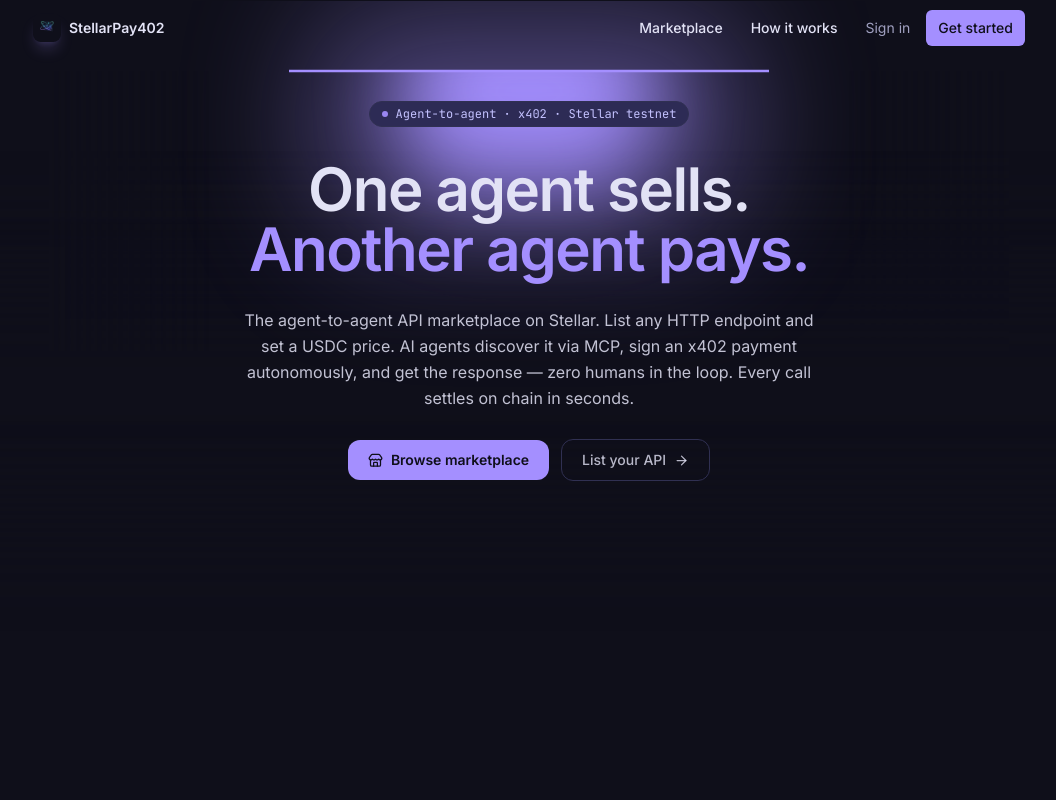
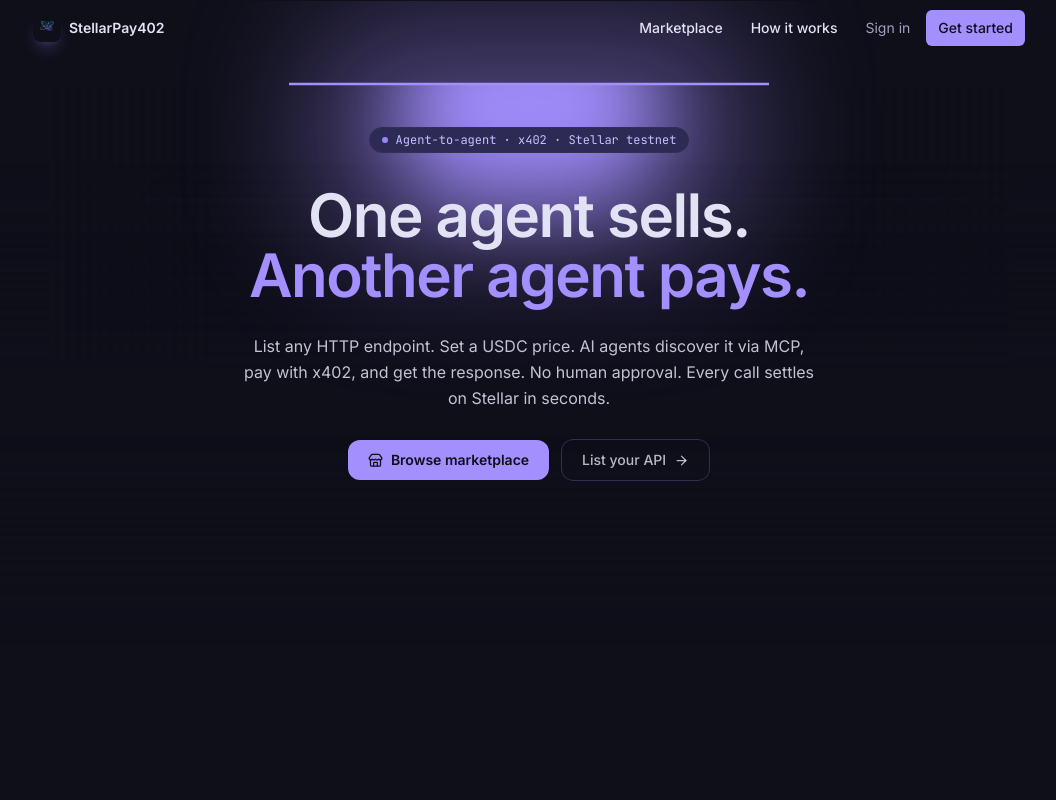
Before and after one commit to davidmaronio/StellarPay402, a Next.js app: page / in a window 1280 px wide. Shown: the top 800 px of the page, without its empty margins (111-1167 px from the left). Built offline with nearby package versions, Linux system fonts and the light colour scheme.

Commit message:
fix(copy): rewrite README and hero subtitle — no em dashes, active voice, shorter sentences

```diff
--- a/src/app/page.tsx
+++ b/src/app/page.tsx
@@ -118,9 +118,7 @@ export default function LandingPage() {
           </h1>
 
           <p className="mt-5 max-w-xl text-center text-sm md:text-base text-foreground/85 leading-relaxed">
-            The agent-to-agent API marketplace on Stellar. List any HTTP endpoint and set a USDC price.
-            AI agents discover it via MCP, sign an x402 payment autonomously, and get the response —
-            zero humans in the loop. Every call settles on chain in seconds.
+            List any HTTP endpoint. Set a USDC price. AI agents discover it via MCP, pay with x402, and get the response. No human approval. Every call settles on Stellar in seconds.
           </p>
 
           <div className="mt-7 flex items-center justify-center gap-3 flex-wrap">
```
Also changed, not shown: 1 other file (tests, documents, lock files or other folders).
